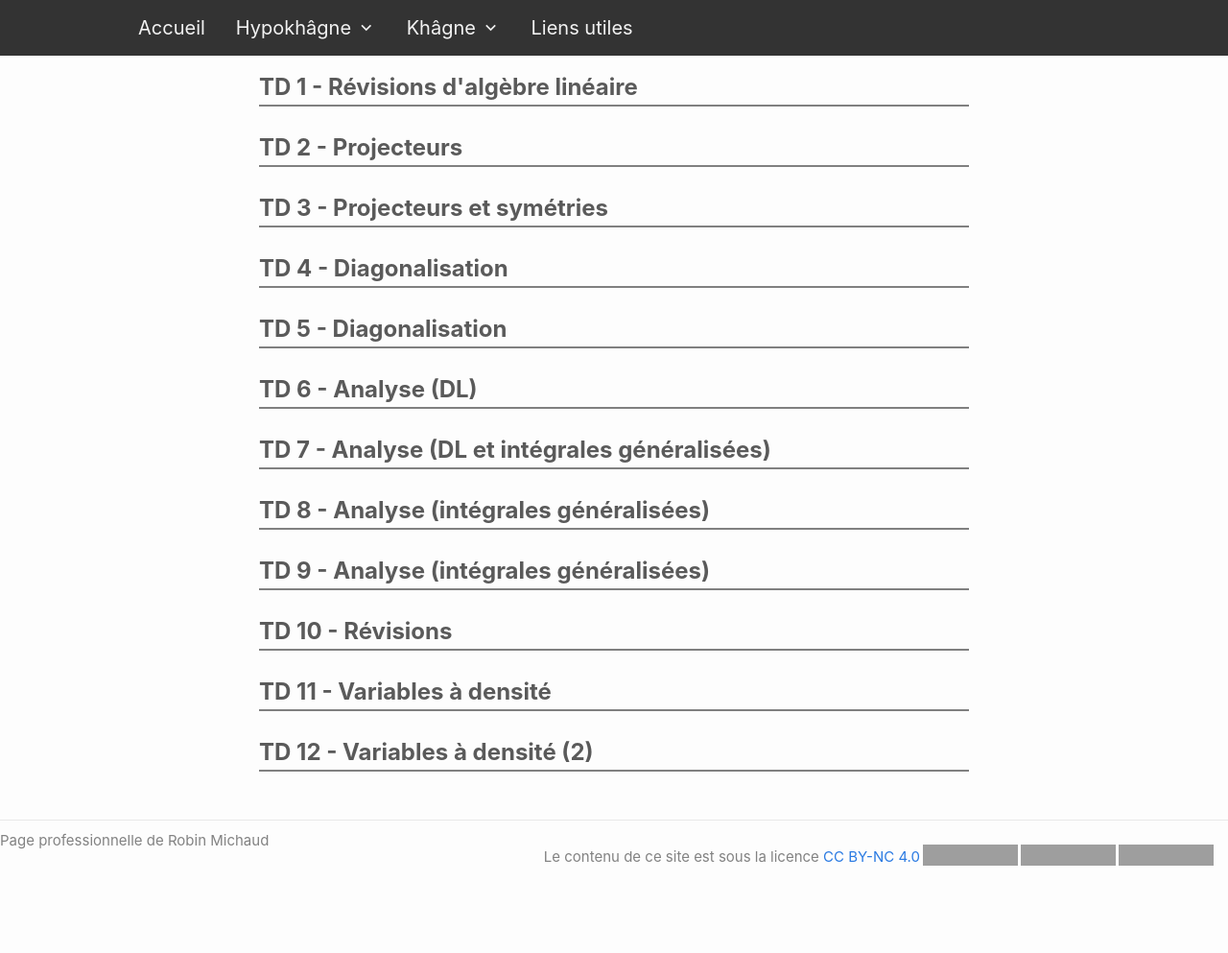
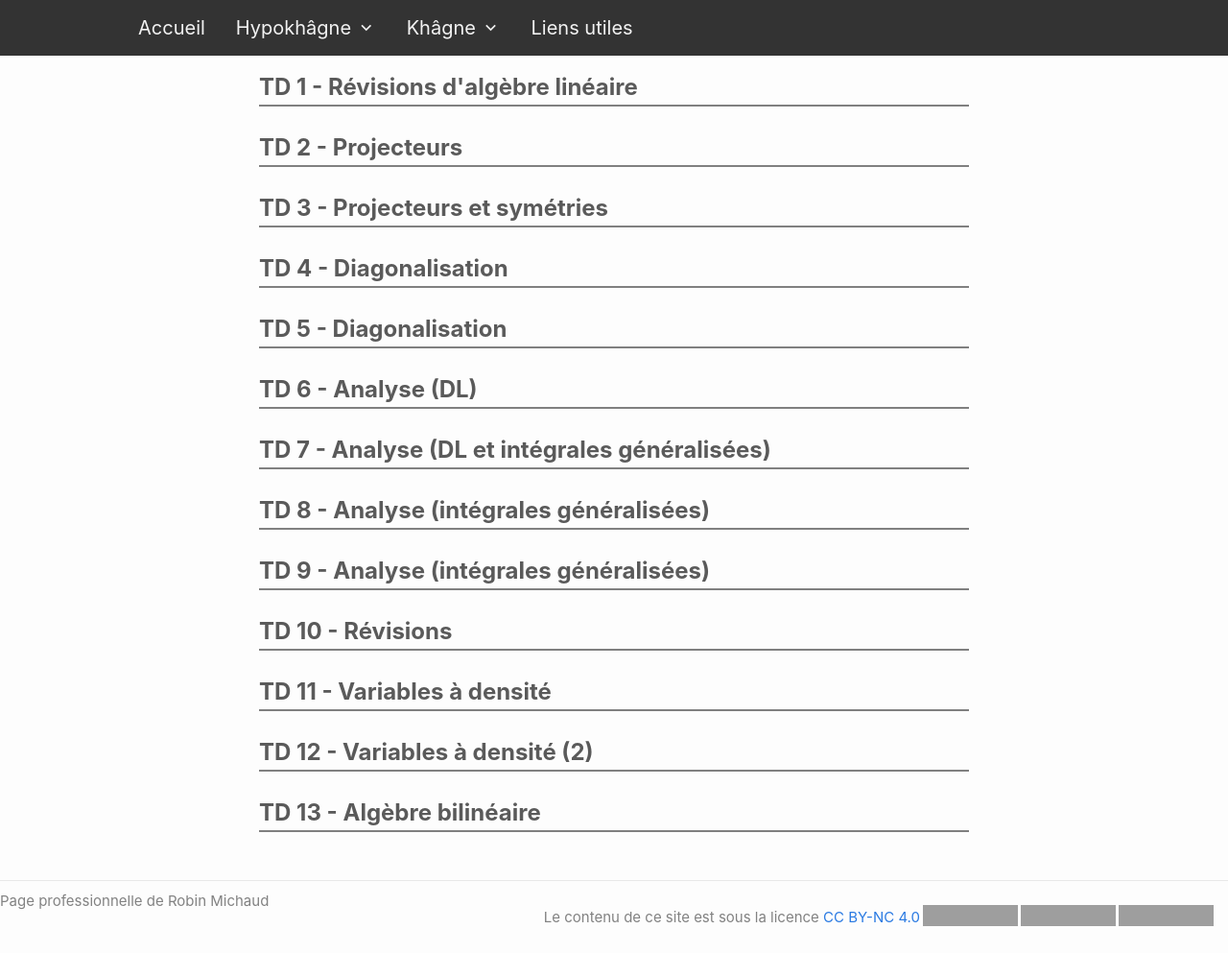
Before and after one commit to michaudmaths/michaudmaths.github.io, a Jekyll site: the page built from menu/td_khagne.markdown, in a window 1280 px wide. Shown: the whole page at 96% size. Built offline with Jekyll 4.4.1, drawn with Linux system fonts in a browser that asks for light colours; nearby versions of some CDN libraries; before the commit the page ends 930 px from its top, so only the background shows below that; grey boxes are pictures that could not be loaded.

Commit message:
ajout TD 13

```diff
--- a/_data/files.yml
+++ b/_data/files.yml
@@ -192,6 +192,7 @@ td_khagne :
   - title : Révisions
   - title : Variables à densité
   - title : Variables à densité (2)
+  - title : Algèbre bilinéaire
 
 dst:
  - date : 28/09/24
```
